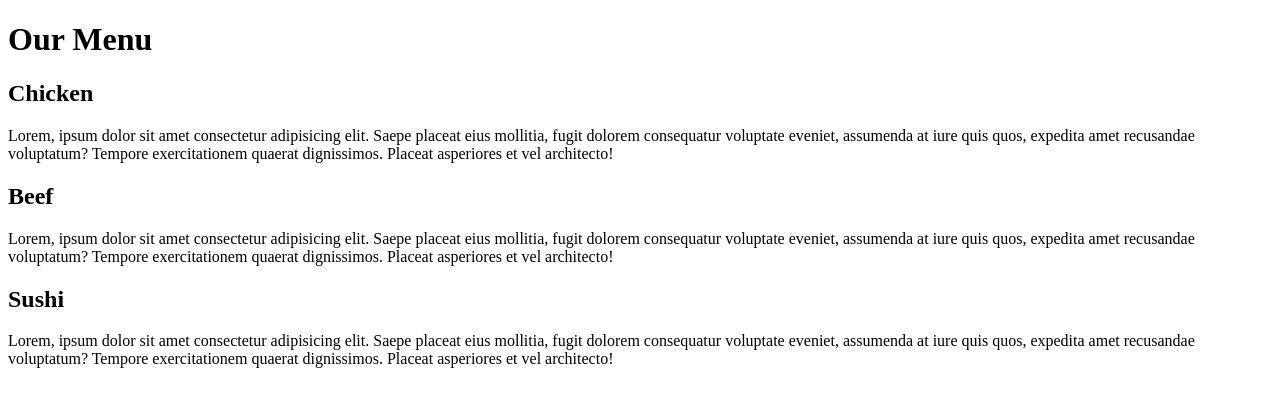
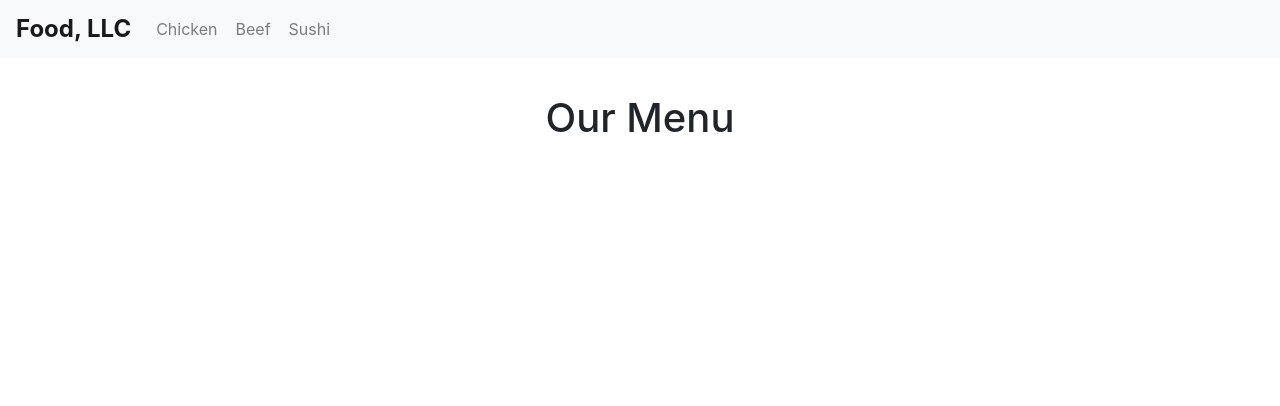
Before and after one commit to Melekzh/module2-solution, a plain HTML site: page index.html in a window 1280 px wide. Drawn offline with nearby package versions, Linux system fonts and the light colour scheme.

Commit message:
Update index.html

```diff
--- a/index.html
+++ b/index.html
@@ -1,52 +1,133 @@
-
 <!DOCTYPE html>
-<html lang="en">
+<html>
   <head>
     <meta charset="UTF-8" />
-    <meta http-equiv="X-UA-Compatible" content="IE=edge" />
     <meta name="viewport" content="width=device-width, initial-scale=1.0" />
+    <title>Bootstrap Example</title>
+
+    <!-- Bootstrap CSS -->
+    <link
+      rel="stylesheet"
+      href="https://maxcdn.bootstrapcdn.com/bootstrap/4.5.2/css/bootstrap.min.css"
+    />
     <link rel="stylesheet" href="style.css" />
-    <title>Document</title>
+
+    <!-- jQuery library -->
+    <script src="https://ajax.googleapis.com/ajax/libs/jquery/3.5.1/jquery.min.js"></script>
+
+    <!-- Popper JS -->
+    <script src="https://cdnjs.cloudflare.com/ajax/libs/popper.js/1.16.0/umd/popper.min.js"></script>
+
+    <!-- Bootstrap JS -->
+    <script src="https://maxcdn.bootstrapcdn.com/bootstrap/4.5.2/js/bootstrap.min.js"></script>
+    <script src="javascript.js" defer></script>
   </head>
   <body>
-    <h1>Our Menu</h1>
-    <div class="box-container">
-      <div class="box">
-        <div class="col-md-3">
-          <h2 class="box-title-1">Chicken</h2>
-          <p>
-            Lorem, ipsum dolor sit amet consectetur adipisicing elit. Saepe
-            placeat eius mollitia, fugit dolorem consequatur voluptate eveniet,
-            assumenda at iure quis quos, expedita amet recusandae voluptatum?
-            Tempore exercitationem quaerat dignissimos. Placeat asperiores et
-            vel architecto!
-          </p>
+    <!-- Navigation bar -->
+    <nav
+      class="navbar navbar-expand-lg navbar-light bg-light fixed-top"
+      id="navbar"
+    >
+      <a class="navbar-brand" href="#">
+        <h1 class="h4 mb-0 font-weight-bold">Food, LLC</h1></a
+      >
+      <button
+        class="navbar-toggler"
+        type="button"
+        data-toggle="collapse"
+        data-target="#navbarMenu"
+        aria-controls="navbarMenu"
+        aria-expanded="false"
+        aria-label="Toggle navigation"
+      >
+        <span class="navbar-toggler-icon"></span>
+      </button>
+
+      <div class="collapse navbar-collapse" id="navbarMenu">
+        <ul class="navbar-nav mr-auto">
+          <li class="nav-item">
+            <button
+              type="button"
+              class="nav-link btn btn-link"
+              data-toggle="collapse"
+              data-target="#chicken"
+              aria-expanded="false"
+              aria-controls="chicken"
+            >
+              Chicken
+            </button>
+          </li>
+          <li class="nav-item">
+            <button
+              type="button"
+              class="nav-link btn btn-link"
+              data-toggle="collapse"
+              data-target="#beef"
+              aria-expanded="false"
+              aria-controls="beef"
+            >
+              Beef
+            </button>
+          </li>
+          <li class="nav-item">
+            <button
+              type="button"
+              class="nav-link btn btn-link"
+              data-toggle="collapse"
+              data-target="#sushi"
+              aria-expanded="false"
+              aria-controls="sushi"
+            >
+              Sushi
+            </button>
+          </li>
+        </ul>
+      </div>
+    </nav>
+
+    <!-- Main content -->
+    <div class="container-fluid" style="padding-top: 70px">
+      <div class="row">
+        <div class="col-12 text-center">
+          <h1 class="my-4">Our Menu</h1>
+        </div>
+        <div class="col-12 text-center">
+          <div class="collapse" id="chicken">
+            <h4>Chicken</h4>
+            <p>Our chicken dishes are made with the freshest ingredients...</p>
+            <img
+              src="chicken.jpg"
+              alt="chicken"
+              class="img-thumbnail shadow-sm rounded-circle"
+              style="width: 400px; height: 400px"
+            />
+          </div>
+          <div class="collapse" id="beef">
+            <h4>Beef</h4>
+            <p>Our beef dishes are made with the finest cuts of meat...</p>
+            <img
+              src="beef.jpg"
+              alt="beef"
+              class="img-thumbnail shadow-sm rounded-circle"
+              style="width: 400px; height: 400px"
+            />
+          </div>
+          <div class="collapse" id="sushi">
+            <h4>Sushi</h4>
+            <p>
+              Our sushi dishes are made by expert chefs with years of
+              experience...
+            </p>
+            <img
+              src="sushi.webp"
+              alt="sushi"
+              class="img-thumbnail shadow-sm rounded-circle"
+              style="width: 400px; height: 400px"
+            />
+          </div>
         </div>
       </div>
-      <div class="box">
-        <div class="col-md-3">
-          <h2 class="box-title-2">Beef</h2>
-          <p>
-            Lorem, ipsum dolor sit amet consectetur adipisicing elit. Saepe
-            placeat eius mollitia, fugit dolorem consequatur voluptate eveniet,
-            assumenda at iure quis quos, expedita amet recusandae voluptatum?
-            Tempore exercitationem quaerat dignissimos. Placeat asperiores et
-            vel architecto!
-          </p>
-        </div>
-      </div>
-      <div class="box">
-        <div class="col-md-3">
-          <h2 class="box-title-3">Sushi</h2>
-          <p>
-            Lorem, ipsum dolor sit amet consectetur adipisicing elit. Saepe
-            placeat eius mollitia, fugit dolorem consequatur voluptate eveniet,
-            assumenda at iure quis quos, expedita amet recusandae voluptatum?
-            Tempore exercitationem quaerat dignissimos. Placeat asperiores et
-            vel architecto!
-          </p>
-        </div>
-      </div>
+      <button onclick="topFunction()" id="scrollToTopBtn" title="Go to top">Top</button>
     </div>
   </body>
 </html>
```
